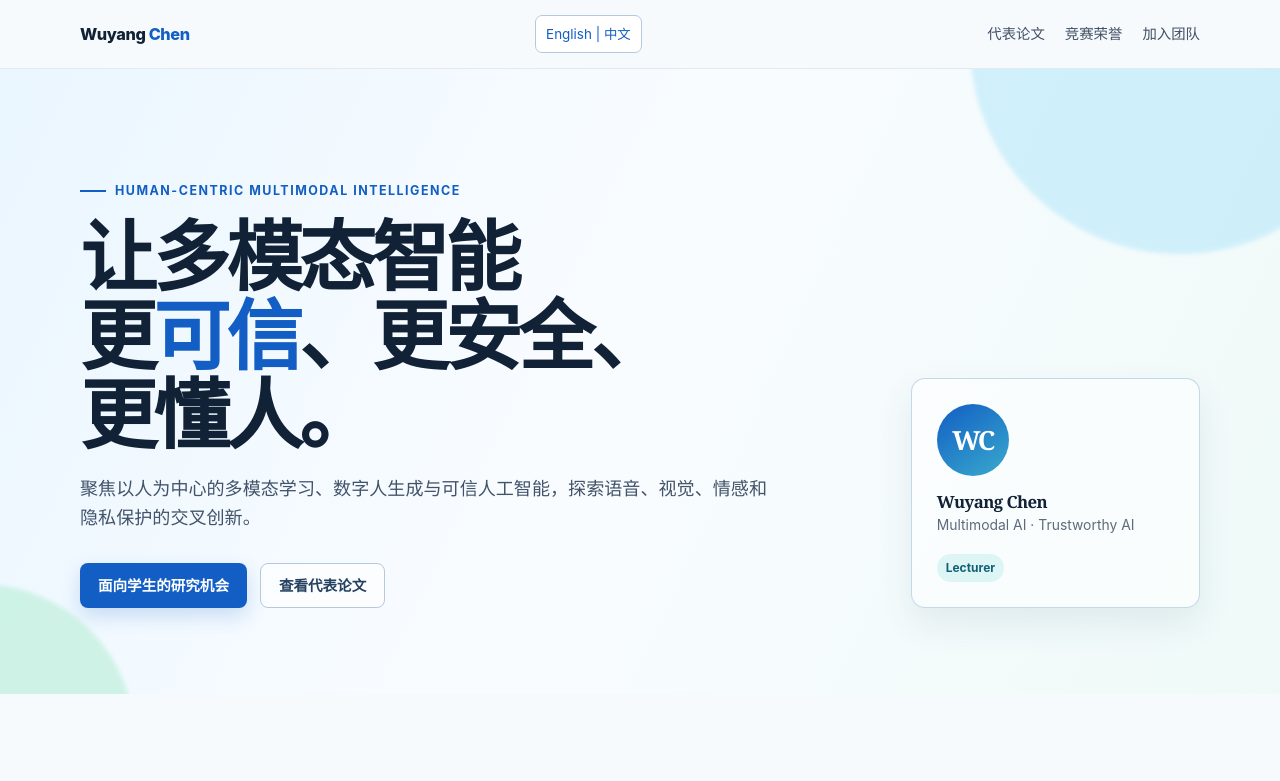
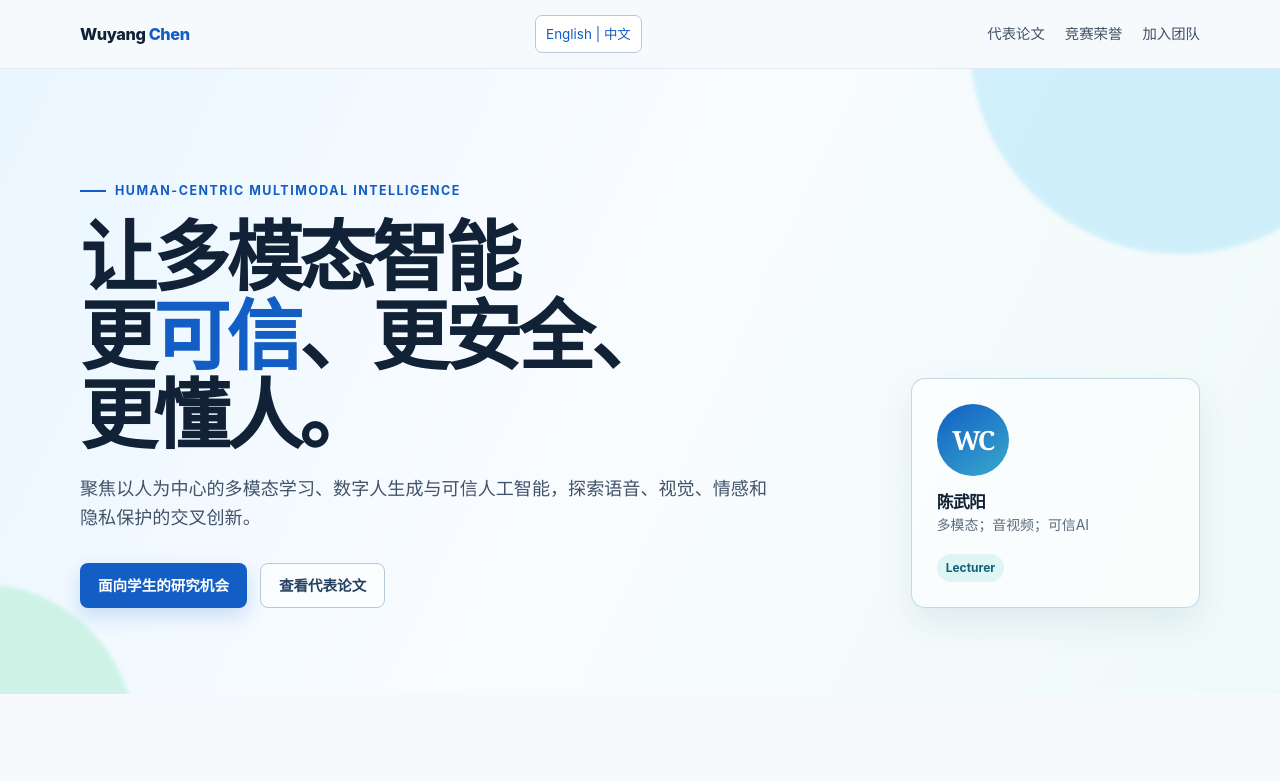
Before and after one commit to audio-visual/audio-visual.github.io, a plain HTML site: page index.html in a window 1280 px wide. Shown: the top 781 px of the page. Drawn offline with Linux system fonts and the light colour scheme.

Commit message:
Update index.html

```diff
--- a/index.html
+++ b/index.html
@@ -184,8 +184,8 @@
           </div>
           <aside class="identity" aria-label="研究者简介">
             <div class="monogram">WC</div>
-            <h2>Wuyang Chen</h2>
-            <p>Multimodal AI · Trustworthy AI</p>
+            <h2>陈武阳</h2>
+            <p>多模态；音视频；可信AI</p>
             <span class="tag">Lecturer</span>
           </aside>
         </div>
@@ -350,6 +350,7 @@
       </div>
     </footer>
 <script>(()=>{const d={
+"陈武阳":"Wuyang Chen","多模态；音视频；可信AI":"Multimodal · Audio & Video · Trustworthy AI","从跨模态理解到可信生成":"From Cross-Modal Understanding to Trustworthy Generation",
 "研究方向":"Research","代表论文":"Selected Publications","竞赛荣誉":"Awards","加入团队":"Join Us",
 "面向学生开放的研究方向":"Research Opportunities for Students","论文发表":"Publications","国际竞赛荣誉":"Competition Awards",
 "其他涉猎":"Additional Topics","如何联系":"Get in touch","访问 GitHub 主页":"Visit GitHub",
```
